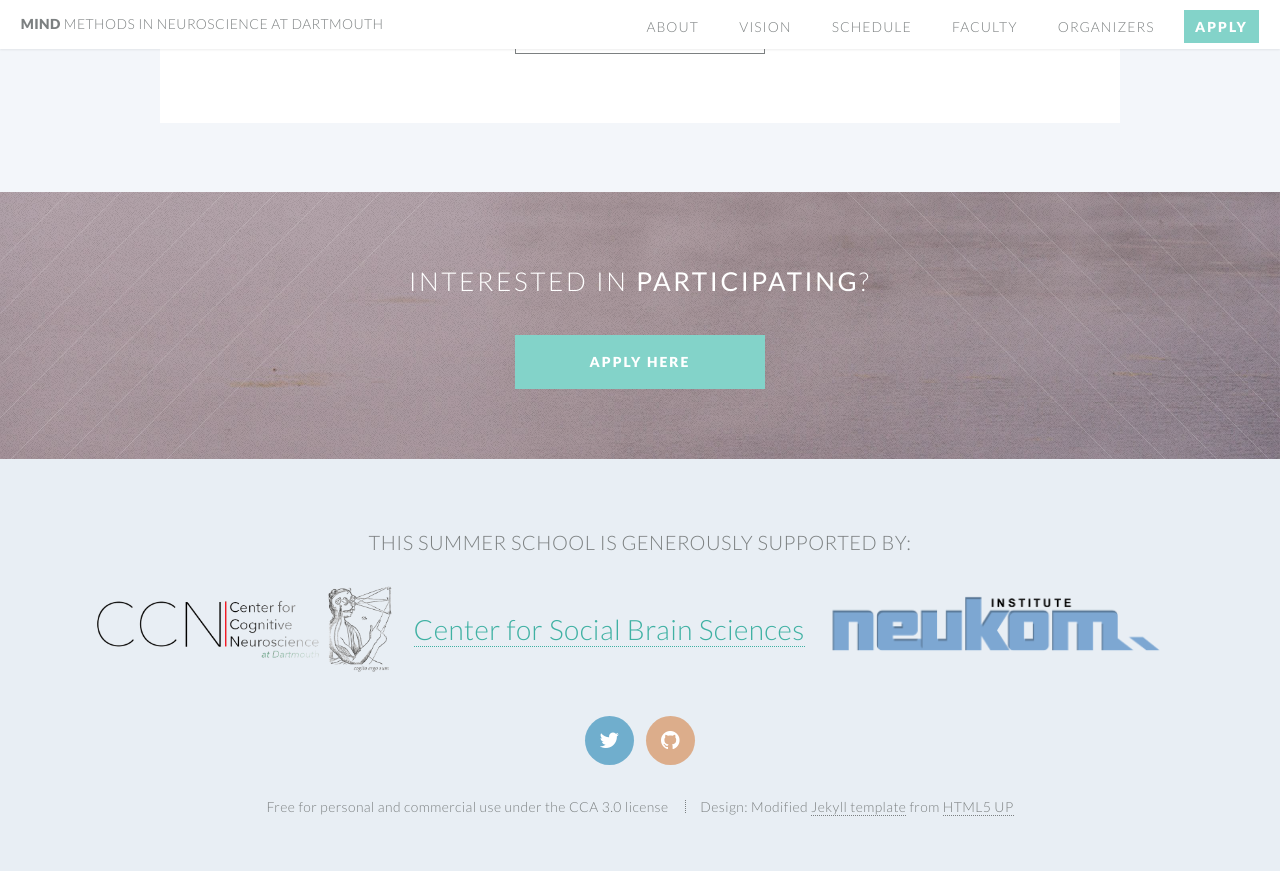
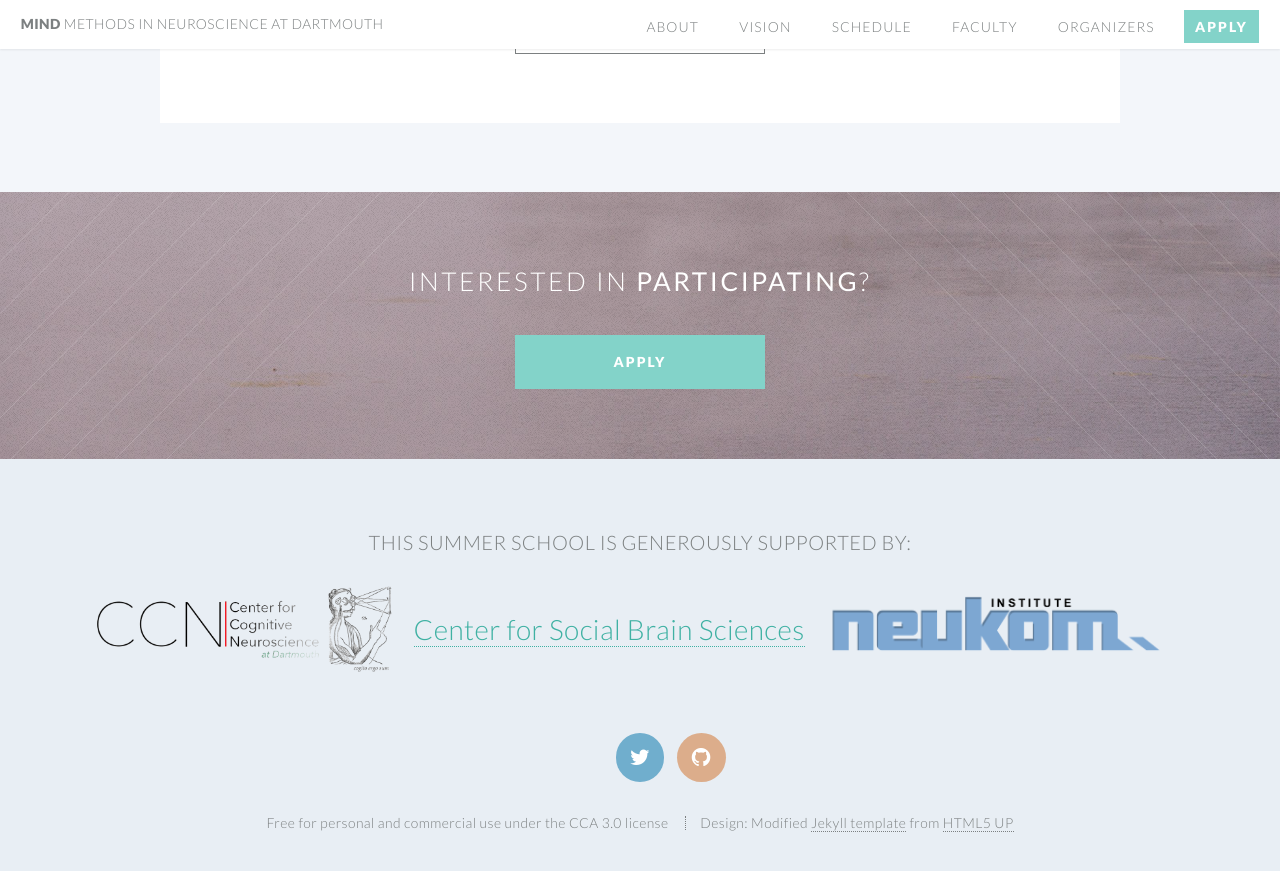
Before and after one commit to Summer-MIND/Summer-MIND.github.io, a Jekyll site: the page built from index.html, in a window 1280 px wide and 900 px high, scrolled down 5485 px. Shown: the top 871 px of the window. Built offline with Jekyll 4.4.1, drawn with Linux system fonts in a browser that asks for light colours.

Commit message:
removed broken link

```diff
--- a/_includes/footer.html
+++ b/_includes/footer.html
@@ -9,6 +9,7 @@
    </ul>
 
     <ul class="icons">
+        <li><a href="mailto:mindsummerschool@gmail.com" class="icon circle fa-mail"><span class="label">Email</span></a></li>
         <li><a href="https://twitter.com/comp_mind_ss" class="icon circle fa-twitter"><span class="label">Twitter</span></a></li>
         <li><a href="https://github.com/Summer-MIND/" class="icon circle fa-github"><span class="label">Github</span></a></li>
     </ul>
--- a/apply.html
+++ b/apply.html
@@ -30,9 +30,7 @@
 						<h3>What are the costs?</h3>
 						<p>There is no application fee. If your application is
 						accepted and you decide to attend, you will be responsible for
-						your own travel to and from Hanover, NH (see <a href="travel.html">here</a> for some
-						options). We will take care of everything else, including
-						lodging and meals.</p>
+						your own travel to and from Hanover, NH. We will take care of everything else, including lodging and meals.</p>
 
 						<h3>Application Procedure</h3>
 						<p>Apply by e-mail to <a href="mailto:mindsummerschool@gmail.com">mindsummerschool@gmail.com</a> by <b>April 15, 2017</b>,
--- a/index.html
+++ b/index.html
@@ -366,7 +366,7 @@
 				</header>
 				<footer>
 					<ul class="buttons">
-						<li><a href="https://summer-mind.github.io/apply.html" class="button special">Apply Here</a></li>
+						<li><a href="https://summer-mind.github.io/apply.html" class="button special">Apply</a></li>
 					</ul>
 				</footer>
 
```
Also changed, not shown: images/email.png (added).
